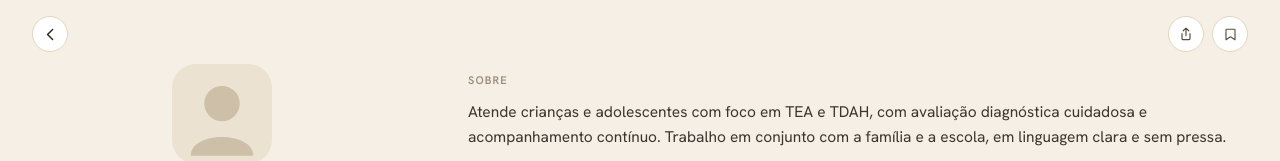
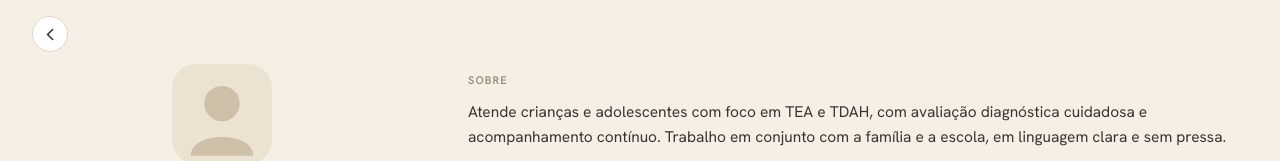
Before and after one commit to kirisaude/kiri-site, a Next.js app: page /profissional/kiri-001 in a window 1280 px wide. Shown: the top 161 px of the page. Built offline with nearby package versions, Linux system fonts and the light colour scheme.

Commit message:
Remove botões de compartilhar e marcar sem funcionalidade

```diff
--- a/src/app/profissional/[id]/page.tsx
+++ b/src/app/profissional/[id]/page.tsx
@@ -40,21 +40,8 @@ export default async function PerfilPage({ params }: PageProps) {
     <div className="min-h-screen bg-creme">
       {/* Nav */}
       <div className="w-full px-4 md:px-8 pt-4 pb-0">
-        <div className="flex items-center justify-between pb-3">
+        <div className="flex items-center pb-3">
           <NavBack href="/" />
-          <div className="flex gap-2">
-            <button className="w-9 h-9 rounded-full bg-white border border-linha flex items-center justify-center cursor-pointer">
-              <svg width="16" height="16" viewBox="0 0 20 20" fill="none">
-                <path d="M5 9 L5 16 C5 16.6 5.4 17 6 17 L14 17 C14.6 17 15 16.6 15 16 L15 9" stroke="#564F45" strokeWidth="1.5" />
-                <path d="M10 3 L10 12 M6.5 6 L10 2.6 L13.5 6" stroke="#564F45" strokeWidth="1.5" strokeLinecap="round" strokeLinejoin="round" />
-              </svg>
-            </button>
-            <button className="w-9 h-9 rounded-full bg-white border border-linha flex items-center justify-center cursor-pointer">
-              <svg width="15" height="15" viewBox="0 0 20 20" fill="none">
-                <path d="M5 3 L15 3 C15.6 3 16 3.4 16 4 L16 17 L10 13 L4 17 L4 4 C4 3.4 4.4 3 5 3 Z" stroke="#564F45" strokeWidth="1.5" strokeLinejoin="round" />
-              </svg>
-            </button>
-          </div>
         </div>
       </div>
 
```
